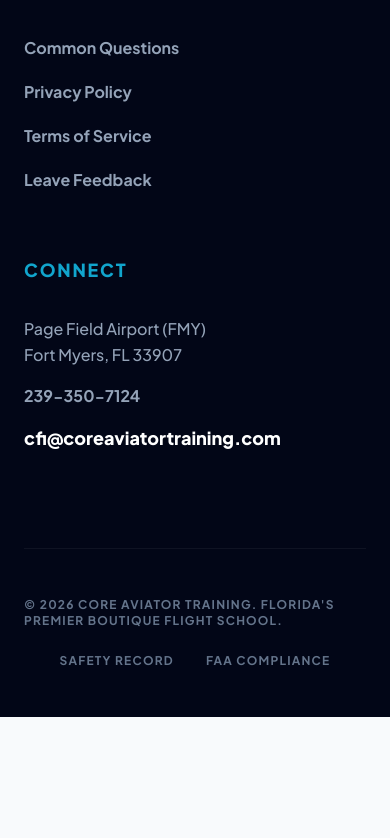
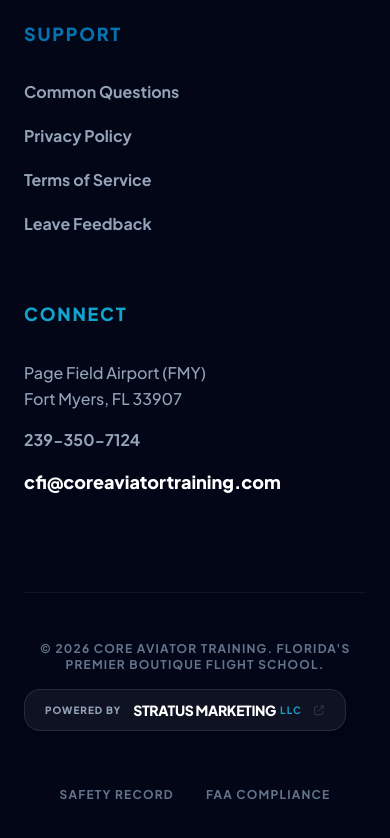
Before and after one commit to coreaviator/mywebsite, a React (Vite) app: page / in a window 390 px wide. Shown: the part 10360-11198 px from the top of the page. Before the commit the page ends 11077 px from the top, so only its background shows below. Built offline with nearby package versions, Linux system fonts and the light colour scheme.

Commit message:
Add files via upload

```diff
--- a/components/Footer.tsx
+++ b/components/Footer.tsx
@@ -46,6 +46,7 @@
             <ul className="space-y-5 text-slate-400 font-bold">
               <li><button onClick={() => onPageChange('ppl')} className="hover:text-white transition-colors">Private Pilot</button></li>
               <li><button onClick={() => onPageChange('discovery')} className="hover:text-white transition-colors">Discovery Flight</button></li>
+              <li><button onClick={() => onPageChange('cherokee-140')} className="hover:text-white transition-colors">The Cherokee 140</button></li>
               <li><button onClick={() => onPageChange('blog')} className="hover:text-white transition-colors">Aviator Blog</button></li>
             </ul>
           </div>
@@ -72,10 +73,30 @@
         </div>
 
         <div className="border-t border-white/5 pt-12 flex flex-col md:flex-row justify-between items-center text-xs font-bold text-slate-500 uppercase tracking-widest">
-          <p>© {new Date().getFullYear()} Core Aviator Training. Florida's Premier Boutique Flight School.</p>
+          <div className="flex flex-col space-y-4 text-center md:text-left mb-8 md:mb-0">
+            <p>© {new Date().getFullYear()} Core Aviator Training. Florida's Premier Boutique Flight School.</p>
+
+            {/* Pronounced "Powered by" section */}
+            <div className="inline-flex items-center">
+              <a
+                href="https://stratusmarketingllc.com/"
+                target="_blank"
+                rel="noopener noreferrer"
+                className="group flex items-center space-x-3 bg-white/5 border border-white/10 px-5 py-2.5 rounded-2xl hover:bg-white/10 hover:border-primary/50 transition-all duration-300 shadow-lg"
+              >
+                <span className="text-[10px] text-slate-400 font-black uppercase tracking-widest">Powered by</span>
+                <div className="flex items-center">
+                  <span className="text-sm font-black text-white group-hover:text-primary transition-colors tracking-tight">Stratus Marketing</span>
+                  <span className="ml-1 text-[10px] text-primary group-hover:text-white transition-colors">LLC</span>
+                  <i className="fas fa-external-link-alt ml-3 text-[10px] opacity-30 group-hover:opacity-100 group-hover:translate-x-0.5 group-hover:-translate-y-0.5 transition-all"></i>
+                </div>
+              </a>
+            </div>
+          </div>
+
           <div className="flex space-x-8 mt-6 md:mt-0">
-            <a href="#" className="hover:text-primary">Safety Record</a>
-            <a href="#" className="hover:text-primary">FAA Compliance</a>
+            <a href="#" className="hover:text-primary transition-colors">Safety Record</a>
+            <a href="#" className="hover:text-primary transition-colors">FAA Compliance</a>
           </div>
         </div>
       </div>
--- a/components/Hero.tsx
+++ b/components/Hero.tsx
@@ -9,9 +9,10 @@
 
 interface HeroProps {
   onCtaClick: () => void;
+  onNavigate: (page: string) => void;
 }
 
-const Hero: React.FC<HeroProps> = ({ onCtaClick }) => {
+const Hero: React.FC<HeroProps> = ({ onCtaClick, onNavigate }) => {
   return (
     <div className="relative min-h-[95vh] flex items-center overflow-hidden pt-12">
       {/* Dynamic Background with Mesh Effect */}
@@ -52,7 +53,7 @@
               >
                 Book Discovery Flight <i className="fas fa-chevron-right ml-2 group-hover:translate-x-1 transition-transform"></i>
               </button>
-              <button className="px-10 py-5 bg-white dark:bg-slate-800 dark:text-white dark:border-slate-700 border border-slate-200 rounded-3xl font-black text-lg transition-all hover:bg-slate-50 dark:hover:bg-slate-700 shadow-xl">
+              <button onClick={() => onNavigate('cherokee-140')} className="px-10 py-5 bg-white dark:bg-slate-800 dark:text-white dark:border-slate-700 border border-slate-200 rounded-3xl font-black text-lg transition-all hover:bg-slate-50 dark:hover:bg-slate-700 shadow-xl">
                 The Cherokee 140
               </button>
             </div>
@@ -81,7 +82,7 @@
                   <img src={silhouette} className="w-full h-full object-contain animate-float" alt="Piper Cherokee Silhouette" />
                 </div>
                 <h3 className="text-3xl font-black text-slate-900 dark:text-white mb-2 leading-tight">Piper Cherokee</h3>
-                <p className="text-primary font-black tracking-widest uppercase text-sm">TRK 140 • FMY</p>
+                <p className="text-primary font-black tracking-widest uppercase text-sm">140 • FMY</p>
               </div>
             </div>
           </div>
```
